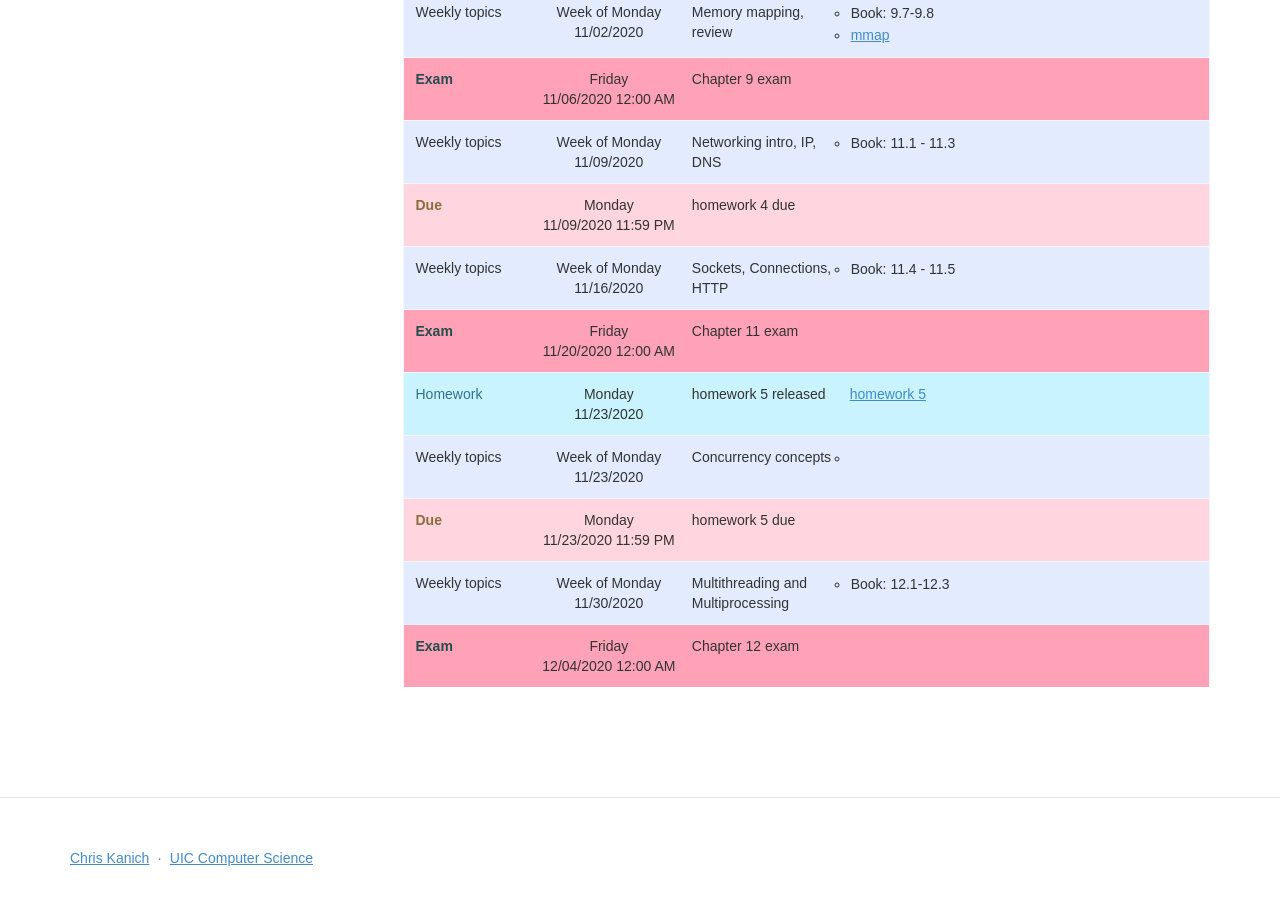
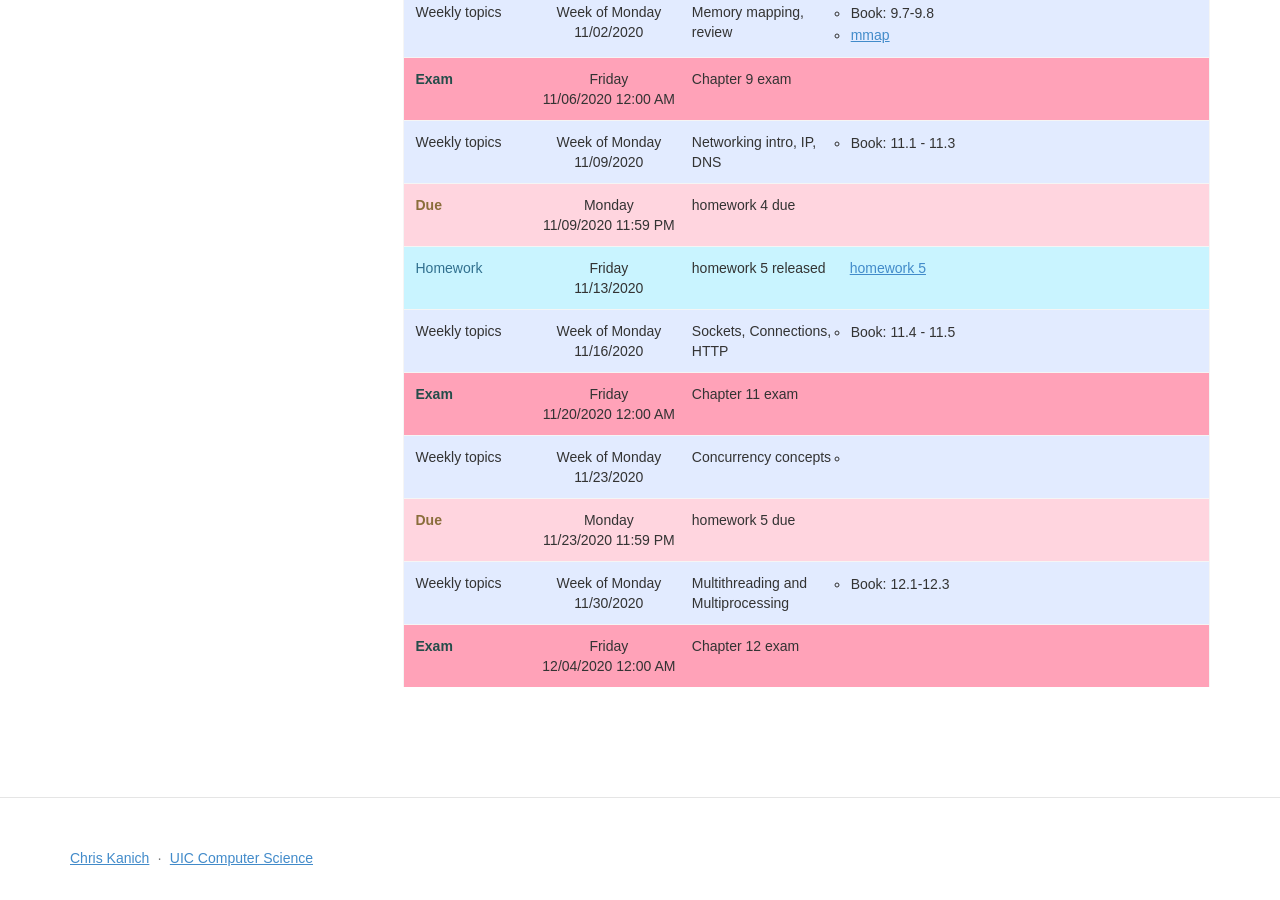
Before and after one commit to csatuic/cs361-website-old, a Jekyll site: the page built from schedule.md, in a window 1280 px wide and 900 px high, scrolled down 2665 px. Built offline with Jekyll 4.4.1, drawn with Linux system fonts in a browser that asks for light colours; some web fonts are replaced.

```diff
--- a/_homeworks/homework5.md
+++ b/_homeworks/homework5.md
@@ -6,8 +6,8 @@ due:
     date: 2020-11-23T23:59:00-5:00
     text: Monday, November 23rd 11:59pm Chicago time
     description: 'Assignment #5 due'
-date: 2020-11-23
-github_link: https://classroom.github.com/a/YrW0d9kf
+date: 2020-11-13
+github_link: https://classroom.github.com/a/9lWeV7U7
 ---
 
 # {{page.title}}: A Home-Brew Web Server
```
